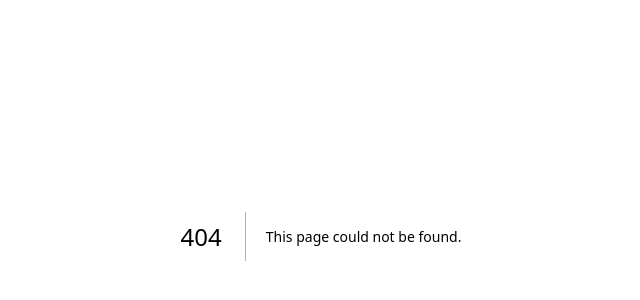
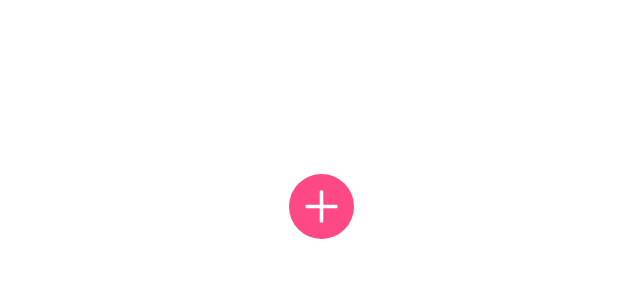
Before and after one commit to wjdalsths/Design, a Next.js app in the folder designs/: page /designs/NavigationBar in a window 1280 px wide. Before the commit this address had no page. Shown: the part 164-464 px from the top of the page, without its empty margins (319-959 px from the left). Built offline with nearby package versions, Linux system fonts and the light colour scheme.

Commit message:
navigationbar

```diff
--- /dev/null
+++ b/designs/components/NavigationBar/index.js
@@ -0,0 +1,52 @@
+import { useState } from "react";
+import * as S from "./style";
+
+export default function NavigationBar() {
+  const [click, setClick] = useState(false);
+  const changeClick = () => {
+    setClick(!click);
+    console.log(click);
+  };
+  return (
+    <S.Background>
+      <S.Navigation>
+        <S.MenuToggle onClick={changeClick} check={click}>
+          <i></i>
+        </S.MenuToggle>
+        <S.Menu check={click}>
+          <ul>
+            <li>
+              <a href="#">
+                <ion-icon name="home-outline"></ion-icon>
+              </a>
+            </li>
+            <li>
+              <a href="#">
+                <ion-icon name="person-outline"></ion-icon>
+              </a>
+            </li>
+            <li></li>
+            <li>
+              <a href="#">
+                <ion-icon name="heart-outline"></ion-icon>
+              </a>
+            </li>
+            <li>
+              <a href="#">
+                <ion-icon name="notifications-outline"></ion-icon>
+              </a>
+            </li>
+          </ul>
+        </S.Menu>
+      </S.Navigation>
+      <script
+        type="module"
+        src="https://unpkg.com/ionicons@5.5.2/dist/ionicons/ionicons.esm.js"
+      ></script>
+      <script
+        nomodule
+        src="https://unpkg.com/ionicons@5.5.2/dist/ionicons/ionicons.js"
+      ></script>
+    </S.Background>
+  );
+}
--- /dev/null
+++ b/designs/components/NavigationBar/style.js
@@ -0,0 +1,135 @@
+import styled from "@emotion/styled";
+
+export const Background = styled.div`
+  display: flex;
+  justify-content: center;
+  align-items: center;
+  min-height: 100vh;
+  background: var(--clr);
+`;
+
+export const Navigation = styled.div`
+  position: relative;
+  display: flex;
+  justify-content: center;
+  align-items: center; ;
+`;
+
+export const MenuToggle = styled.div`
+  position: relative;
+  width: 65px;
+  height: 65px;
+  background: #ff4886;
+  border: 5px solid var(--clr);
+  border-radius: 50%;
+  cursor: pointer;
+  display: flex;
+  justify-content: center;
+  align-items: center;
+  z-index: 10;
+  transform: translateY(-30px);
+
+  ::before {
+    content: "";
+    position: absolute;
+    width: 25px;
+    height: 25px;
+    background-color: white;
+    clip-path: polygon(
+      10% 0,
+      0 10%,
+      40% 50%,
+      0 90%,
+      10% 100%,
+      50% 60%,
+      90% 100%,
+      100% 90%,
+      60% 50%,
+      100% 10%,
+      90% 0,
+      50% 40%
+    );
+
+    transform: rotate(45deg);
+    transition: 1.5s;
+    ${(e) => (e.check ? "transform: rotate(270deg);" : "")};
+  }
+
+  i {
+    position: absolute;
+    inset: 0;
+    ::before {
+      content: "";
+      position: absolute;
+      top: 22px;
+      left: -23px;
+      width: 20px;
+      height: 20px;
+      background: transparent;
+      border-top-right-radius: 20px;
+      box-shadow: 3px -6px var(--clr);
+    }
+    ::after {
+      content: "";
+      position: absolute;
+      top: 22px;
+      right: -23px;
+      width: 20px;
+      height: 20px;
+      background: transparent;
+      border-top-left-radius: 20px;
+      box-shadow: -3px -6px var(--clr);
+    }
+  }
+`;
+
+export const Menu = styled.div`
+  position: absolute;
+  width: 60px;
+  height: 60px;
+  background: #fff;
+  border-radius: 70px;
+  transform: translateY(-30px);
+  transition: transform 0.5s, width 0.5s, height 0.5s;
+  transition-delay: 1s, 0.5s, 0.5s;
+  ul {
+    padding: 0;
+    position: relative;
+    display: flex;
+    justify-content: center;
+    align-items: center;
+    gap: 40px;
+    line-height: 41px;
+    li {
+      list-style: none;
+      cursor: pointer;
+      opacity: 0;
+      visibility: hidden;
+      transition: 0.25s;
+      transition-delay: 0s;
+      transform: translateY(-30px);
+      a {
+        display: block;
+        font-size: 2em;
+        text-decoration: none;
+        color: #555;
+      }
+      :hover {
+        a {
+          color: #ff4886;
+        }
+      }
+      ${(e) =>
+        e.check
+          ? "opacity: 1;visibility: visible; transition-delay: calc(0.75s); transform: translateY(0px);"
+          : ""}
+    }
+    li:ntn-child(3) {
+      width: 30px;
+    }
+  }
+  ${(e) =>
+    e.check
+      ? "width:360px;height:70px;transform: translateY(0px);transition-delay: 0s,0.5s,0.5s;"
+      : ""};
+`;
--- /dev/null
+++ b/designs/pages/designs/NavigationBar.js
@@ -0,0 +1,9 @@
+import NavigationBar from "../../components/NavigationBar";
+
+export default function NavigationBarPage() {
+  return (
+    <>
+      <NavigationBar />
+    </>
+  );
+}
--- a/designs/pages/index.js
+++ b/designs/pages/index.js
@@ -10,6 +10,7 @@ export default function Home() {
         <br />
         <Link href={"/designs/AnimatedCubes"}>AnimatedCubes</Link>
         <br />
+        <Link href={"/designs/NavigationBar"}>NavigationBar</Link>
       </div>
     </>
   );
```
